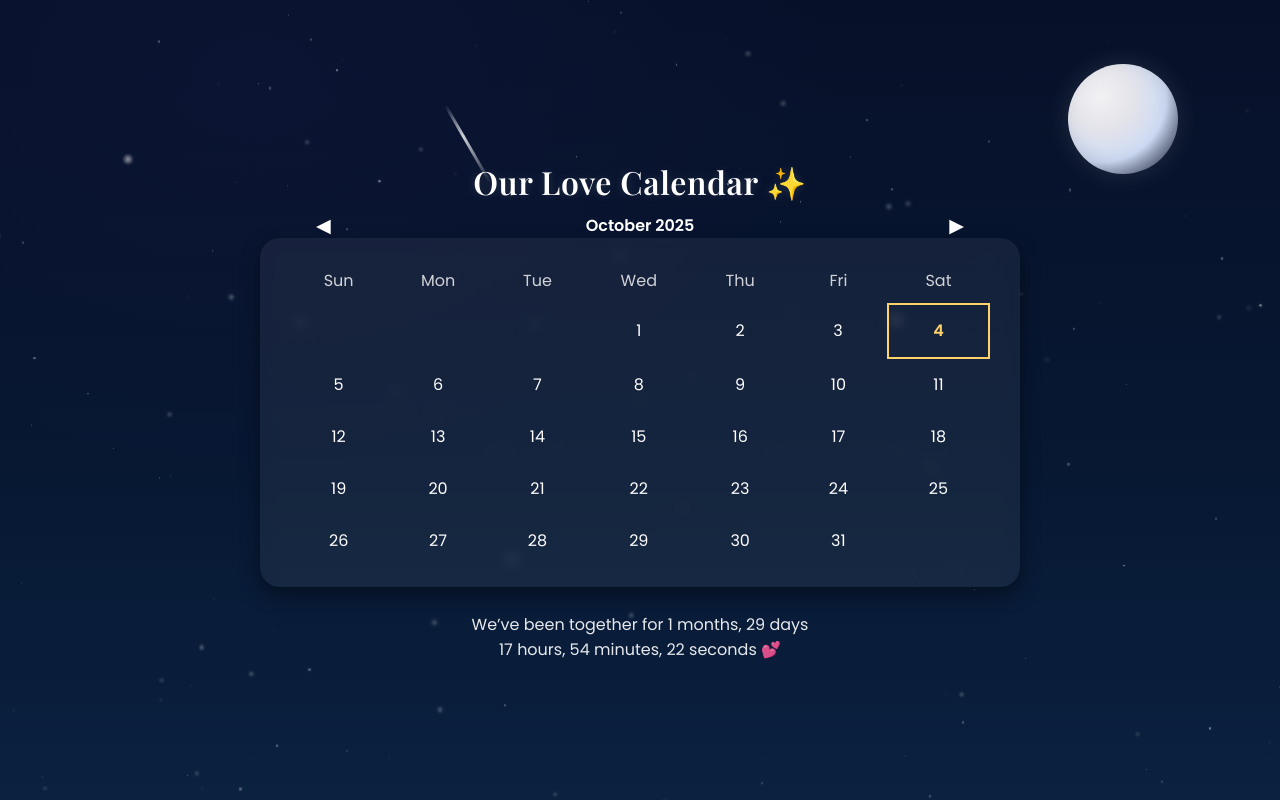
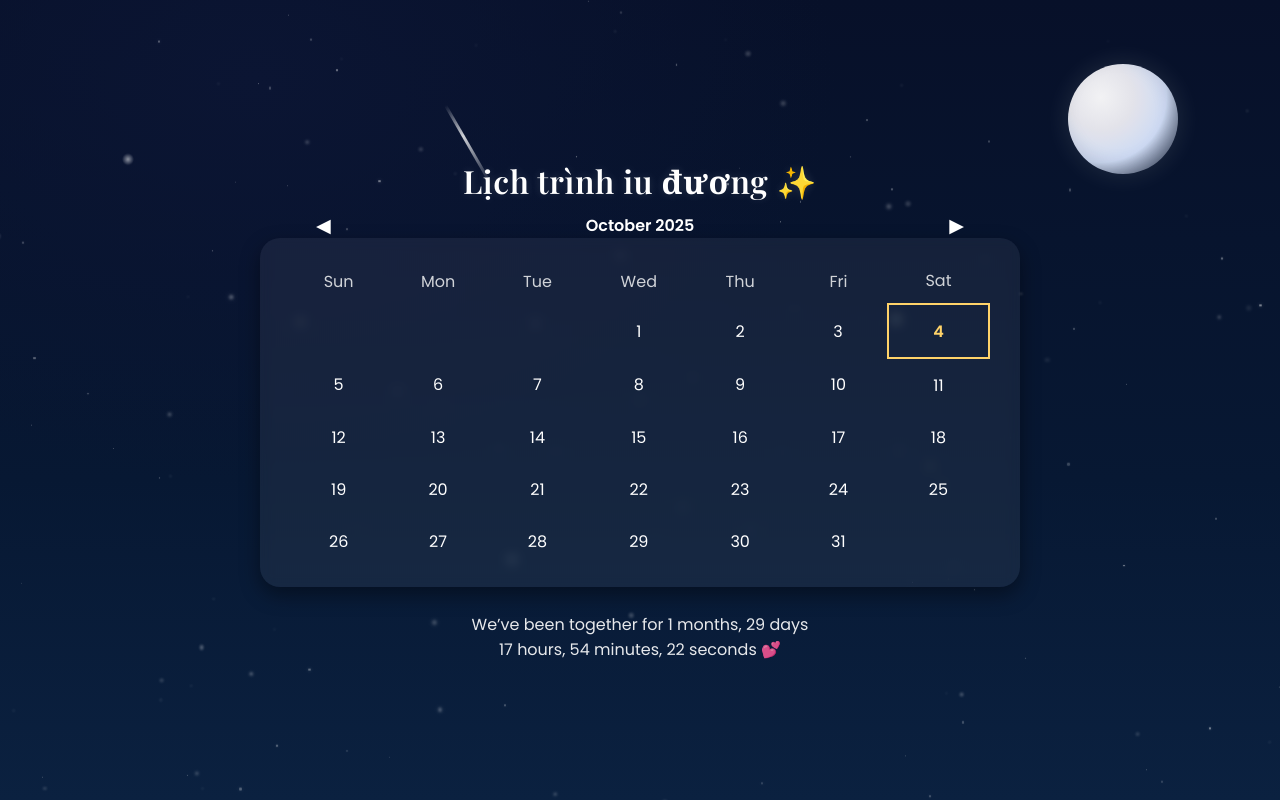
Before and after one commit to tue-nhi/anni_2_months, a plain HTML site: page index.html in a window 1280 px wide. Drawn offline with nearby package versions, Linux system fonts and the light colour scheme.

Commit message:
Update index.html

```diff
--- a/index.html
+++ b/index.html
@@ -185,7 +185,7 @@
   </style>
 </head>
 <body>
-  <h1>Our Love Calendar ✨</h1>
+  <h1> Lịch trình iu đương ✨</h1>
   <div id="calendar-controls" style="z-index:6; width:100%; max-width:700px; display:flex; justify-content:space-between; align-items:center; gap:12px; padding:0 20px; box-sizing:border-box;">
     <button id="prevMonth" aria-label="Previous month" style="background:transparent;border:0;color:#fff;font-size:1.2em;cursor:pointer;">◀</button>
     <div id="monthTitle" style="flex:1;text-align:center;font-weight:600"></div>
```
